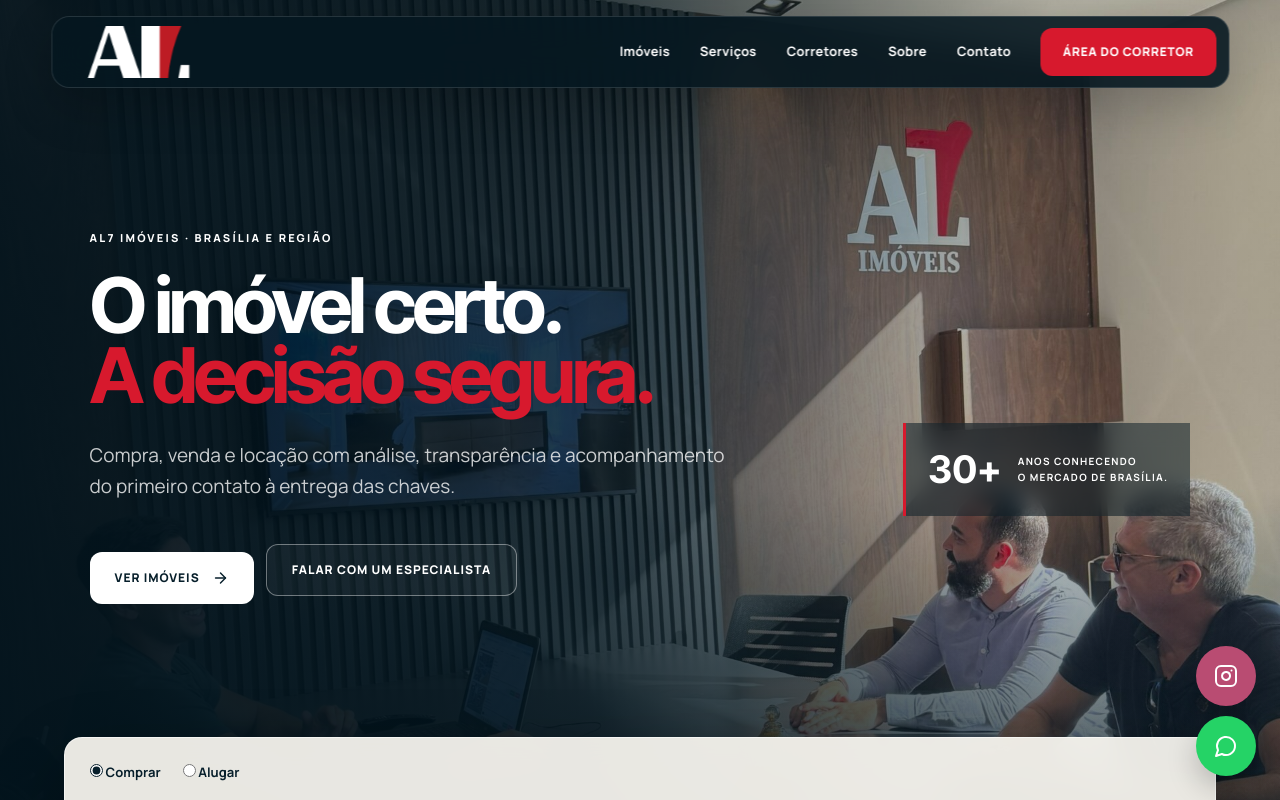
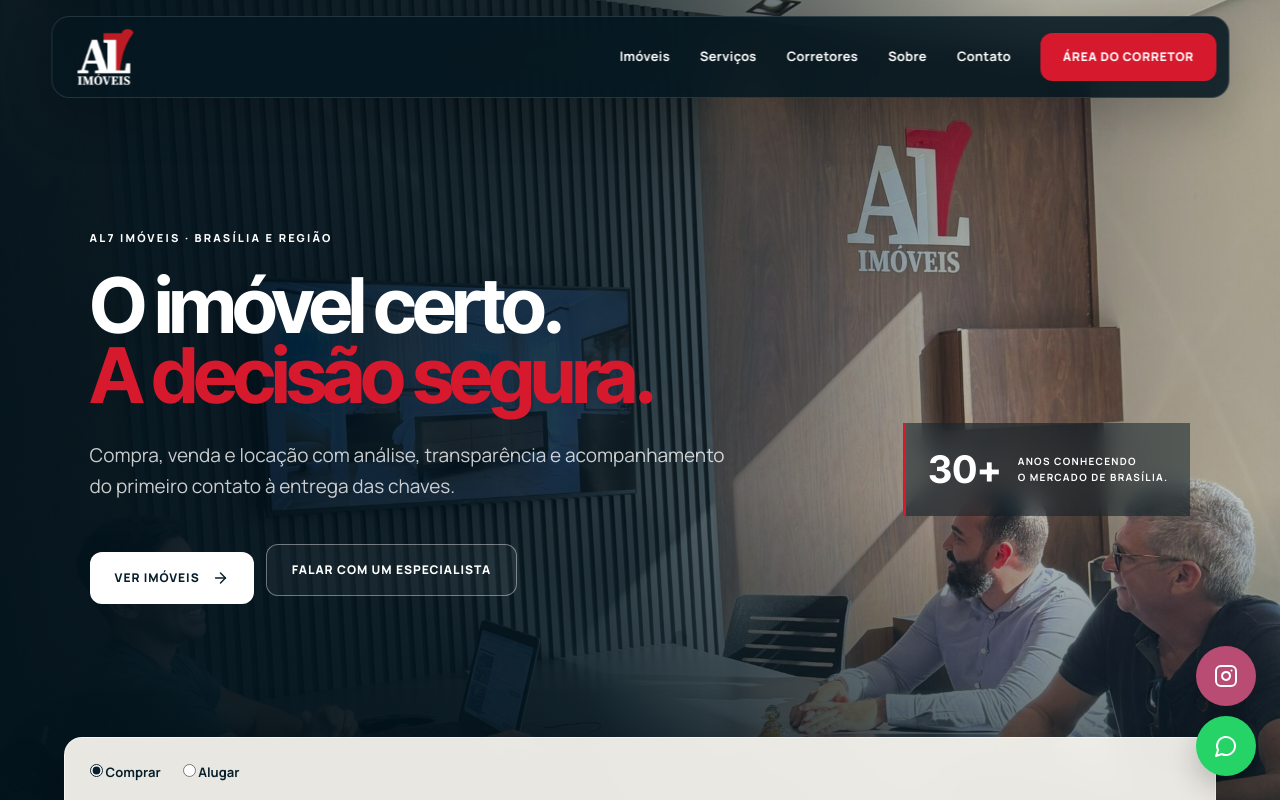
Before and after one commit to ViniciusVidaal/Imobiliaria, a Next.js app: page / in a window 1280 px wide. Shown: the top 800 px of the page. Built offline with nearby package versions, Linux system fonts and the light colour scheme; no server answers; the database is empty.

Commit message:
fix: corrigir proporcao da logo

```diff
--- a/app/brand.css
+++ b/app/brand.css
@@ -63,3 +63,11 @@
   footer>div:nth-of-type(1){justify-content:flex-end;font-size:9px}
   footer>small{grid-column:1/3;padding:7px 0 0;border-top:1px solid rgba(255,255,255,.08);font-size:8px;text-align:center}
 }
+
+/* Proporção correta da logo oficial */
+.al7-logo{width:62px;height:62px}
+.al7-logo img{object-fit:contain;transform:scale(1.68)}
+.al7-logo.is-large{width:112px;height:112px}
+.al7-logo.is-large img{object-fit:contain;transform:scale(1.68)}
+footer .al7-logo{width:54px;height:54px}
+@media(max-width:768px){.site-header .al7-logo{width:54px;height:54px}footer .al7-logo{width:48px;height:48px}}
```
